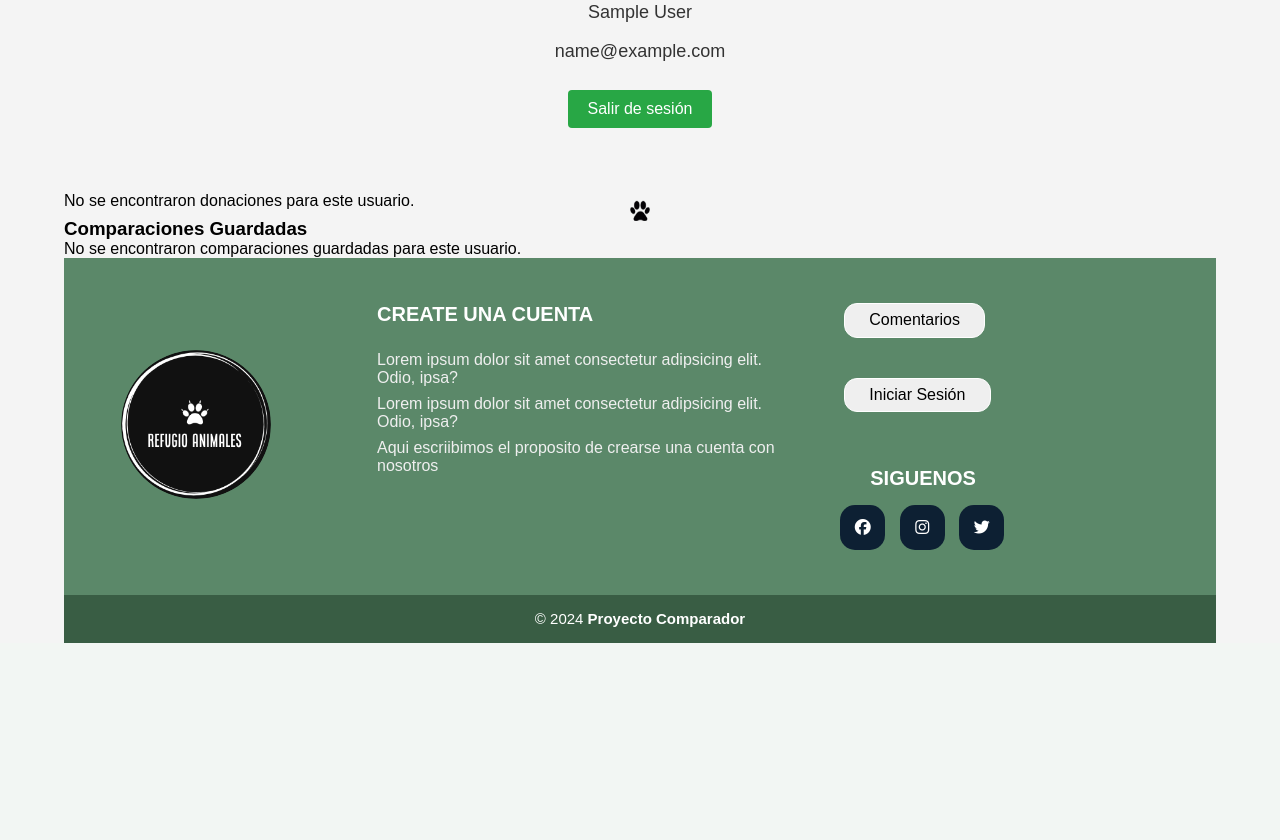
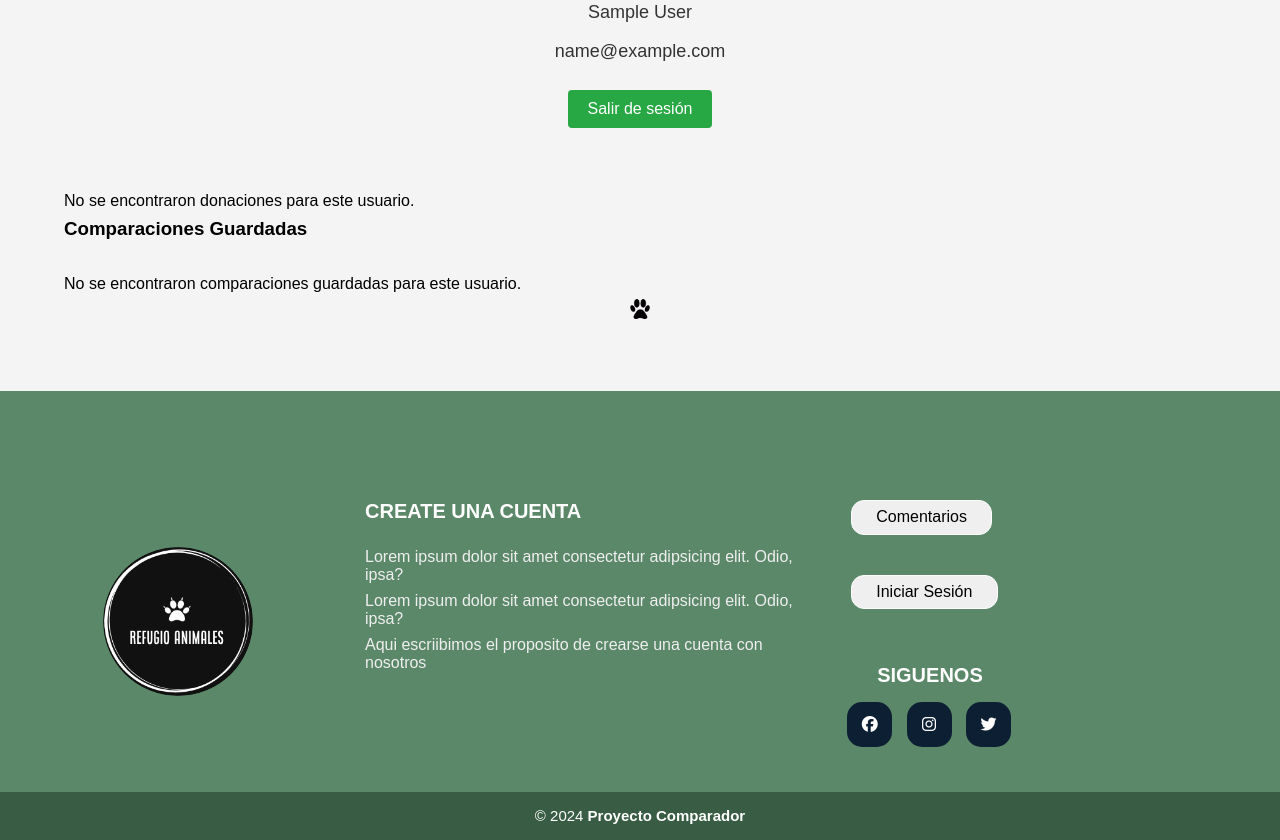
Before and after one commit to AlbaCastilla/Comparador, a PHP site: page /cuenta.php in a window 1280 px wide. Shown: the part 222-1062 px from the top of the page. Before the commit the page ends 865 px from the top, so only its background shows below. Run offline with PHP 8.4, Linux system fonts and the light colour scheme; the visitor is signed in with stand-in values (Sample User, id 1); data that the repository does not hold is empty; some libraries are stand-ins or nearby versions.

Commit message:
un poco d css para cuenta.php

```diff
--- a/css/cuenta.css
+++ b/css/cuenta.css
@@ -129,3 +129,12 @@
     margin-right: 10px; /* Espacio entre las columnas */
     margin-left: 10px;
 }
+.comparaciones-guardadas{
+    margin-bottom: 3%;
+}
+.comparaciones-guardadas h3{
+    margin-bottom: 3%;
+}
+.footer{
+    margin-top: 5%;
+}
--- a/cuenta.php
+++ b/cuenta.php
@@ -160,12 +160,49 @@ if ($result->num_rows > 0) {
 
 </div>
 </div>
-
+</div>
+<div class="footer">
 <?php
 include "includes/footer.php";
 ?>
+</div>
 </body>
 <script>
+    document.addEventListener("DOMContentLoaded", function() {
+    // Selecciona el botón "Ver más"
+    var verMasButton = document.getElementById('verMasDonaciones');
+    // Selecciona el icono dentro del botón
+    var iconoFlecha = verMasButton.querySelector('i');
+
+    // Escucha el evento de clic en el botón "Ver más"
+    verMasButton.addEventListener('click', function() {
+        // Selecciona todos los elementos con la clase "recibos-adicionales"
+        var hiddenDonaciones = document.querySelectorAll('.recibos-adicionales');
+        // Itera sobre los elementos ocultos y muestra solo los primeros tres
+        var contador = 0;
+        hiddenDonaciones.forEach(function(donacion) {
+            if (contador < 3) {
+                donacion.classList.remove('recibos-adicionales');
+                contador++;
+            } else {
+                donacion.classList.add('recibos-adicionales');
+            }
+        });
+
+        // Si ya no quedan elementos ocultos para mostrar
+        if (document.querySelectorAll('.recibos-adicionales').length === 0) {
+            // Cambia la clase del icono de la flecha hacia arriba
+            iconoFlecha.classList.remove('fa-angle-down');
+            iconoFlecha.classList.add('fa-angle-up');
+
+            // Escucha el evento de clic en el botón "Ver más" para recargar la página
+            verMasButton.addEventListener('click', function() {
+                location.reload();
+            });
+        }
+    });
+});
+
     document.getElementById('verMasDonaciones').addEventListener('click', function() {
         console.log("hello")
     showMoreDonaciones();
@@ -182,4 +219,5 @@ include "includes/footer.php";
 }
 
     </script>
+
 </html>
```
